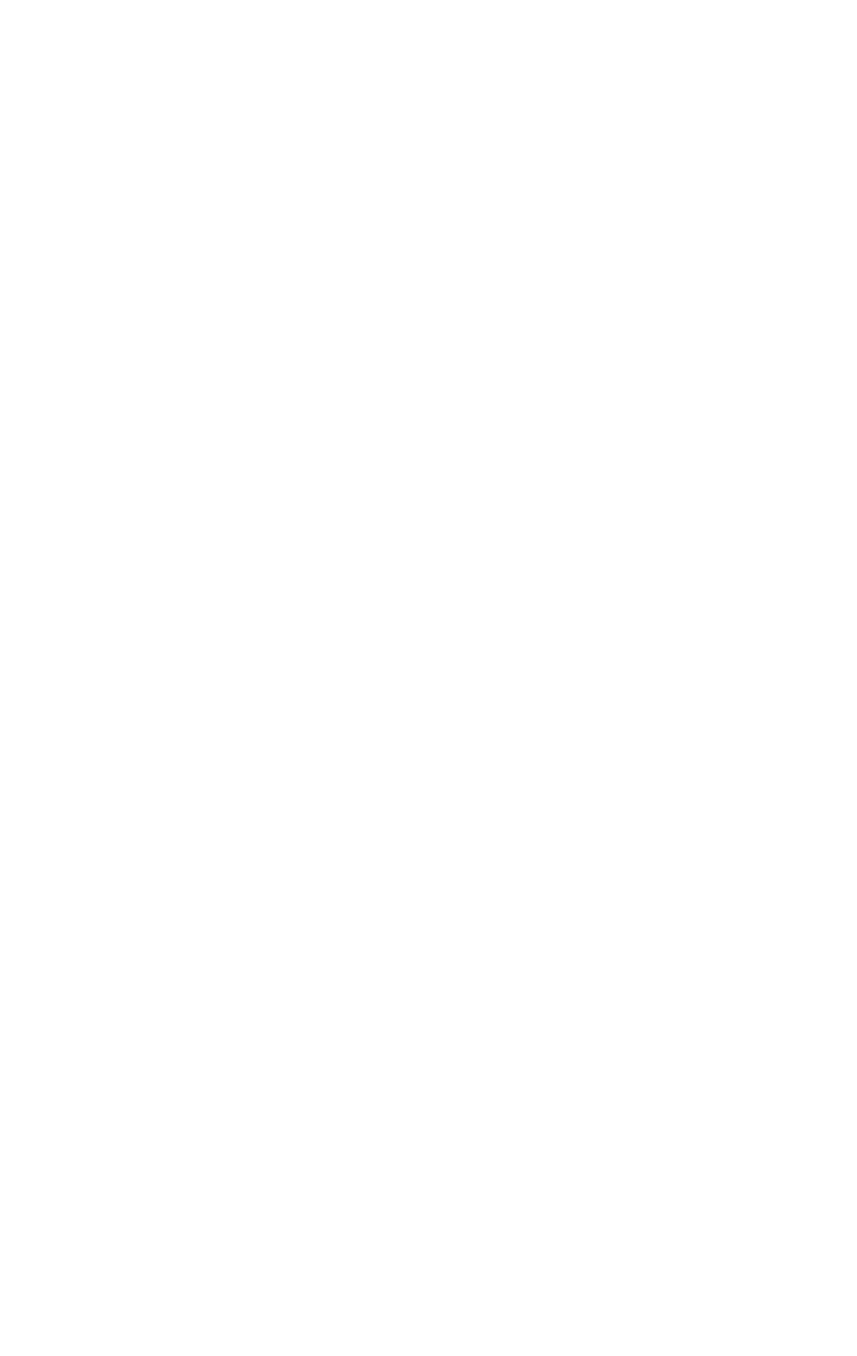
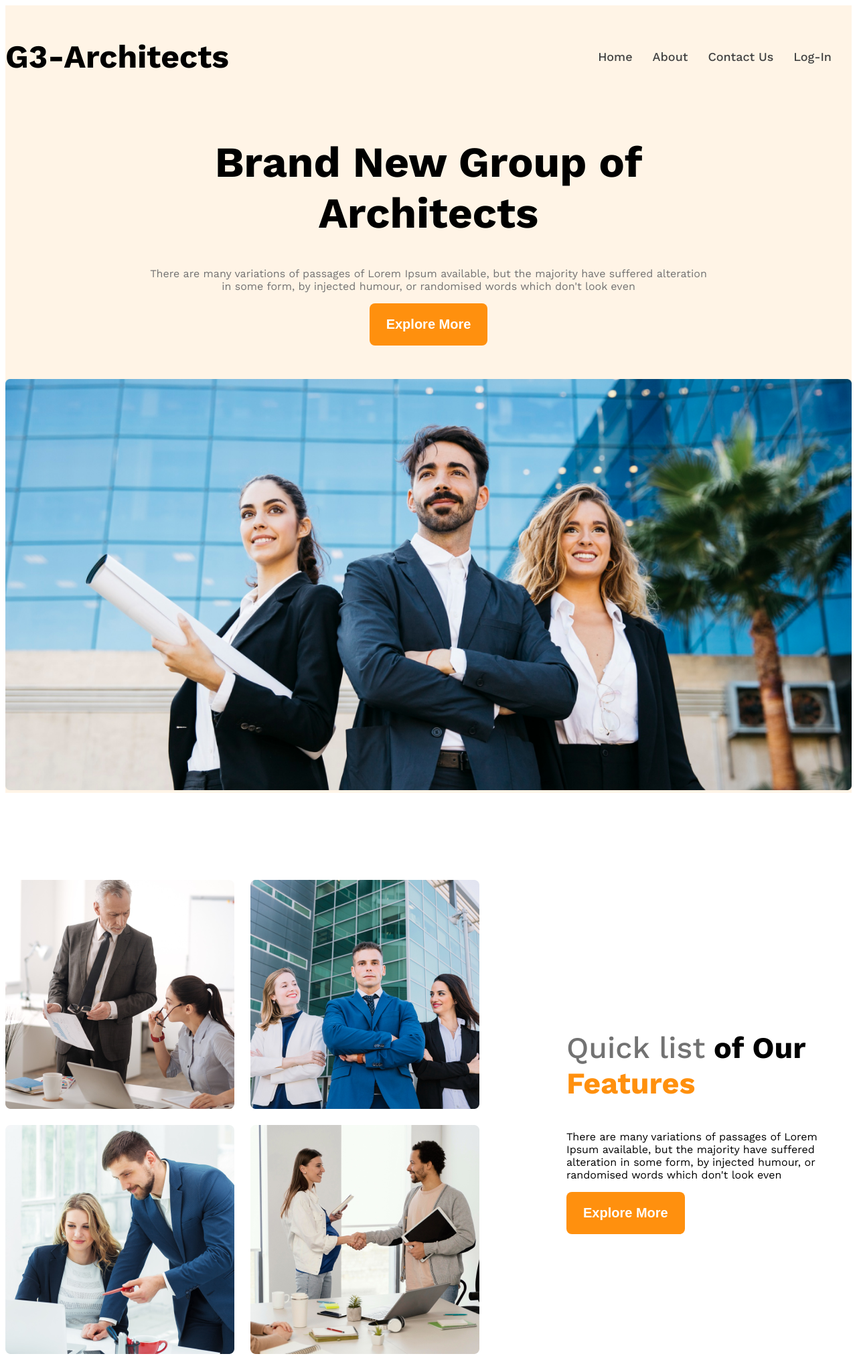
Before and after one commit to Salman-rahi/G3--Architects-website, a plain HTML site: page index.html in a window 1280 px wide. Shown: the whole page at 67% size. Before the commit the page ends 800 px from the top, so only its background shows below. Drawn offline with nearby package versions, Linux system fonts and the light colour scheme.

Commit message:
add header and team section

```diff
--- a/index.html
+++ b/index.html
@@ -10,6 +10,43 @@
     <!-- Style sheets ends -->
 </head>
 <body>
+    <header class="container bg-light">
+        <nav class="navbar display-flex">
+            <h3 class="brand">G3-Architects</h3>
+            <ul class="nav-links display-flex ">
+                <li class="nav-item"><a href="" class="nav-link text-gary">Home</a></li>
+                <li class="nav-item"><a href="" class="nav-link text-gary">About</a></li>
+                <li class="nav-item"><a href="" class="nav-link text-gary">Contact Us</a></li>
+                <li class="nav-item"><a href="" class="nav-link text-gary">Log-In</a></li>
+            </ul>
+        </nav>
+        <div class="banner">
+            <div class="banner-content">
+                <h1 class="banner-titel">Brand New Group of Architects </h1>
+                <p class="banner-description">There are many variations of passages of Lorem Ipsum available, but the majority have suffered alteration in some form, by injected humour, or randomised words which don't look even</p>
+                <button class="btn-primary" >Explore More</button>
+            </div>
+            <img class= "banner-img" src="images/banner.png" alt="">
+        </div>
+    </header>
+    <main>
+        <section class="team display-flex">
+            <div class="team-img-container">
+                <img src="images/team1.png" alt="Two Architects disussing about desing ">
+                <img src="images/team2.png" alt="">
+                <img src="images/team3.png" alt="">
+                <img src="images/team4.png" alt="">
+            </div>
+            <div class="our-features">
+                <h3 class="features-titel"><span id="quick-list" class="text-light-gray">Quick list</span> <span id="of-our">of Our</span> <span id="features">Features</span></h3>
 
+                <p class="features-description">
+                    There are many variations of passages of Lorem Ipsum available, but the majority have suffered alteration in some form, by injected humour, or randomised words which don't look even
+                </p>
+                <button class="btn-primary">Explore More</button>
+            </div>
+        </section>
+    </main>
+    <footer></footer>
 </body>
 </html>
--- a/styles/mediaquary.css
+++ b/styles/mediaquary.css
@@ -0,0 +1,25 @@
+@media screen and (max-width: 576px)  {
+    .navbar,
+    .nav-links,
+    .team {
+        flex-direction: column;
+    }
+
+    .team-img-container{
+        grid-template-columns: repeat(1,1fr);
+    }
+    .our-features{
+        margin-left: 20px;
+    }
+}
+
+
+
+@media screen and (min-width: 577px) and (max-width:992px) {
+    .team{
+        flex-direction: column;
+    }
+    .our-features{
+        margin: 50px auto;
+    }
+}
--- a/styles/styles.css
+++ b/styles/styles.css
@@ -4,3 +4,127 @@
 body{
     font-family: "Work Sans", sans-serif;
 }
+
+main{
+    max-width: 1440px;
+    margin: 0 auto;
+}
+
+main > section{
+    margin-top: 130px;
+}
+
+/* Universal Styles */
+.display-flex{
+    display: flex;
+}
+
+/* Dark 02 */
+.text-gary{
+    color: rgb(66,66,66);
+}
+
+/* Dark 02 */
+.text-light-gray{
+    color: #727272;
+}
+
+.bg-light{
+    background-color: rgba(255, 144, 14, 0.1);;
+}
+
+.btn-primary{
+    background: rgb(255, 144, 14);
+    color: white;
+    border-radius: 8px;
+    padding: 20px 25px;
+    font-size: 1.25rem;
+    font-weight: 600;
+    border: none;
+}
+
+
+/* Universal Styles  End*/
+/* ---------------------------------------------------------------------------------- */
+/* /* Navbar styles  Start*/
+.navbar{
+    justify-content: space-between;
+    align-items: center;
+}
+
+
+
+.nav-item{
+    list-style: none;
+    margin-right: 30px;
+}
+.brand{
+    font-weight: 700;
+    font-size: 3rem;
+}
+.nav-link{
+    text-decoration: none;
+    font-weight: 500;
+    font-size: 18px;
+}
+
+.navbar, .banner{
+    max-width: 1440px;
+    margin: 0 auto;
+}
+/* /* Navbar styles End*/
+/* ---------------------------------------------------------------------------------- */
+/* banner styles */
+
+.banner-content{
+    max-width: 850px;
+    margin: 0 auto;
+    text-align: center;
+    margin-bottom: 50px;
+}
+
+.banner-titel{
+    font-weight: 700;
+    font-size: 4rem;
+}
+
+.banner-description{
+    font-size: 1rem;
+    font-weight: 400;
+    color: rgb(114, 114, 114);
+}
+
+.banner-img{
+    width: 100%;
+}
+
+/* banner styles End*/
+/* ----------------------------------------------------------------------------------- */
+/* Header styles */
+.our-features{
+    margin-left: 130px;
+    max-width: 530px;
+}
+.team{
+    align-items: center;
+}
+
+.team-img-container{
+    display: grid;
+    grid-template-columns: repeat(2,1fr);
+    gap: 24px;
+}
+
+.features-titel{
+    font-size: 2.8rem;
+    font-weight: 700;
+
+}
+
+#quick-list{
+    font-weight: 500;
+}
+
+#features{
+    color:rgb(255, 144, 14); ;
+}
```
